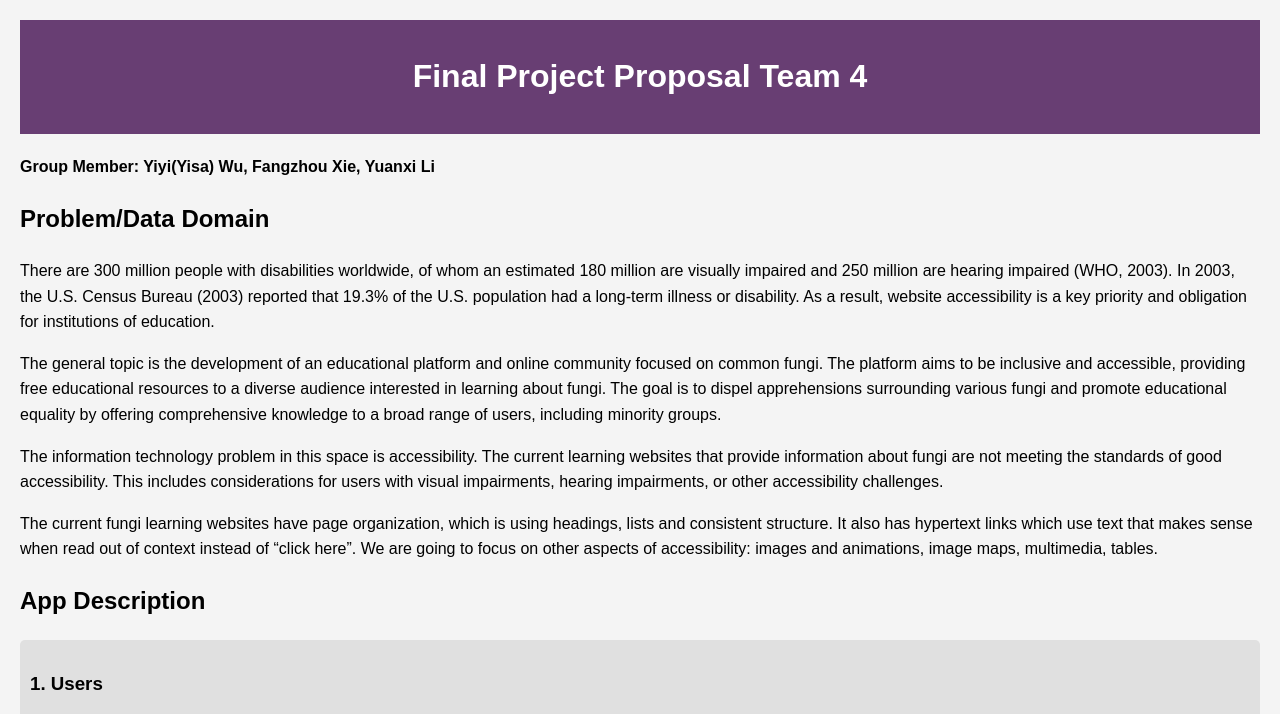
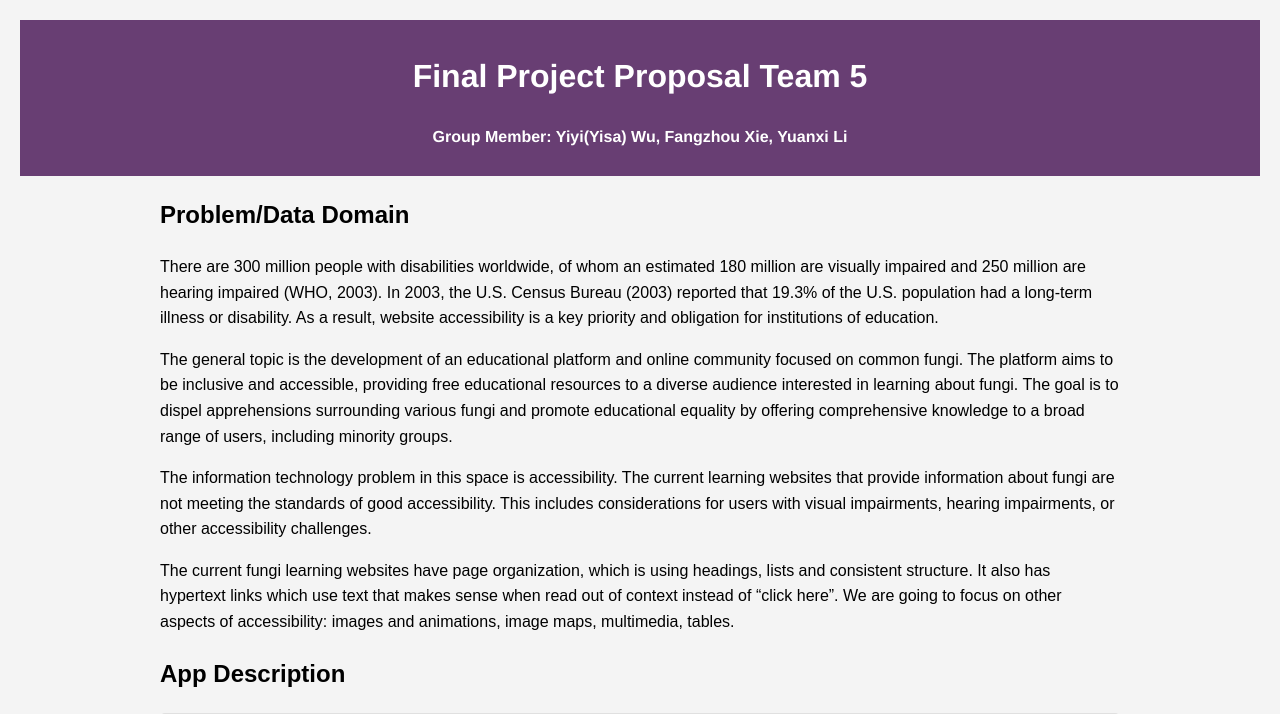
Before and after one commit to info340-au23a/INFO340FinalProject, a plain HTML site: page index.html in a window 1280 px wide. Shown: the top 714 px of the page. Drawn offline with Linux system fonts and the light colour scheme.

Commit message:
CSS: header, margin left/right, link 2

```diff
--- a/css/style.css
+++ b/css/style.css
@@ -1,11 +1,13 @@
 body {
-    font-family: Arial, sans-serif;
+    font-family: 'Nunito Sans', Arial, sans-serif;
     line-height: 1.6;
     margin: 20px;
     background-color: #f4f4f4;
+    font-size: 16px;
 }
 
 header {
+    font-family: 'Raleway', Helvetica, sans-serif;
     text-align: center;
     background-color: #683e73;
     color: #fff;
@@ -31,3 +33,10 @@ header {
     padding: 10px;
     border-radius: 5px;
 }
+
+.problem-domain, .app-description, .app-feature{
+    max-width: 960px;
+    margin-left: auto;
+    margin-right: auto;
+
+}
--- a/index.html
+++ b/index.html
@@ -8,12 +8,9 @@
 </head>
 <body>
     <header>
-        <h1>Final Project Proposal Team 4</h1>
+        <h1>Final Project Proposal Team 5</h1>
+        <p class="group-members">Group Member: Yiyi(Yisa) Wu, Fangzhou Xie, Yuanxi Li</p>
     </header>
-
-    <div class="group-members">
-        <p>Group Member: Yiyi(Yisa) Wu, Fangzhou Xie, Yuanxi Li</p>
-    </div>
 
     <div class="problem-domain">
         <h2>Problem/Data Domain</h2>
@@ -36,6 +33,7 @@
         <div class="app-feature">
             <h3>3. Data Source</h3>
             <p><a href="https://www.gbif.org/dataset/bf3db7c9-5e5d-4fd0-bd5b-94539eaf9598" title="Species Fungorum Plus">Species Fungorum Plus</a>
+            <p><a href="https://www.gbif.org/dataset/046bbc50-cae2-47ff-aa43-729fbf53f7c5" title="International Plant Names Index">International Plant Names Index</a>
         </div>
         <div class="app-feature">
             <h3>4. Solutions</h3>
```
